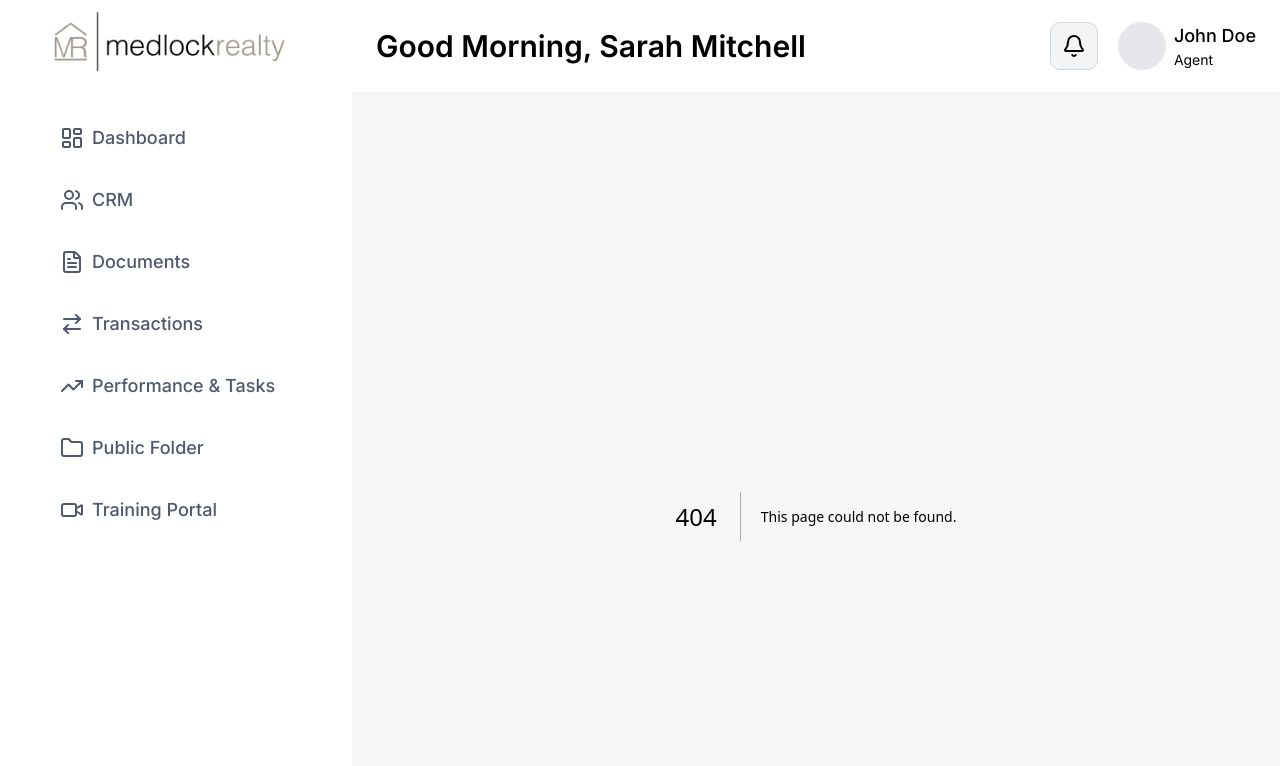
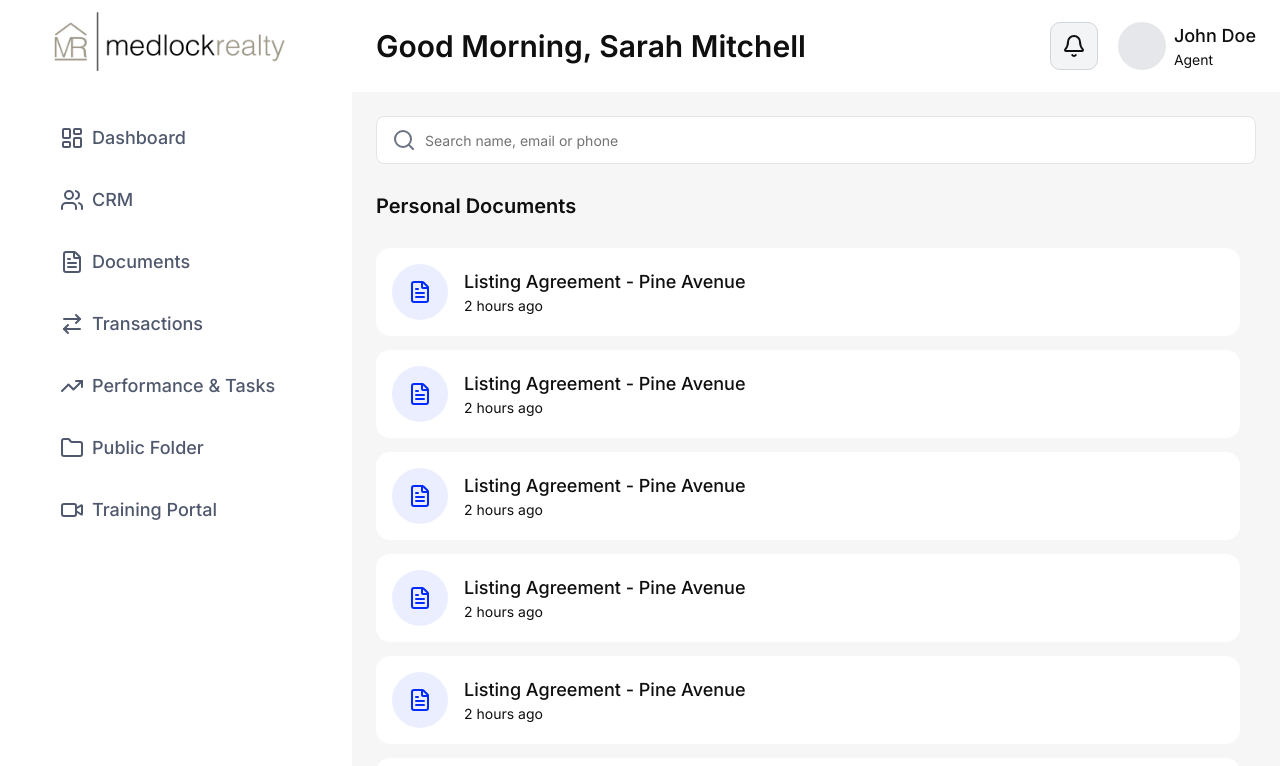
Before and after one commit to Ibrahim-247/elenaferro-agent-dashboard-next-frontend, a Next.js app: page /documents/454 in a window 1280 px wide. Before the commit this address had no page. Shown: the top 766 px of the page. Built offline with nearby package versions, Linux system fonts and the light colour scheme.

Commit message:
document details page

```diff
--- /dev/null
+++ b/src/app/documents/[id]/page.jsx
@@ -0,0 +1,9 @@
+import DocumentDetails from "@/components/DocumentComponent/DocumentDetails";
+
+export default function page() {
+  return (
+    <div>
+      <DocumentDetails />
+    </div>
+  );
+}
--- /dev/null
+++ b/src/components/DocumentComponent/DocumentDetails.jsx
@@ -0,0 +1,41 @@
+"use client";
+import { FileText, Search } from "lucide-react";
+import { useState } from "react";
+import { Input } from "../ui/input";
+
+export default function DocumentDetails() {
+  const [search, setSearch] = useState("");
+  return (
+    <div className="space-y-7">
+      <div className="relative w-full">
+        <Input
+          placeholder="Search name, email or phone"
+          value={search}
+          onChange={(e) => setSearch(e.target.value)}
+          className="w-full h-12 pl-12 bg-white"
+        />
+        <Search className="absolute top-1/2 -translate-y-1/2 left-4 text-gray-500" />
+      </div>
+
+      <h3 className="text-xl font-semibold">Personal Documents</h3>
+      <div className="space-y-3.5 mt-4 h-[calc(100vh-275px)] overflow-auto pr-4">
+        {[...Array(20)].map((_, index) => (
+          <div
+            key={index}
+            className="bg-white p-4 rounded-xl flex items-center gap-4"
+          >
+            <div className="size-14 rounded-full overflow-hidden bg-[#EAEEFF] text-[#002BFF] flex items-center justify-center">
+              <FileText />
+            </div>
+            <div>
+              <h5 className="text-lg font-medium">
+                Listing Agreement - Pine Avenue
+              </h5>
+              <p className="text-sm font-normal">2 hours ago</p>
+            </div>
+          </div>
+        ))}
+      </div>
+    </div>
+  );
+}
--- a/src/components/DocumentComponent/FolderCard.jsx
+++ b/src/components/DocumentComponent/FolderCard.jsx
@@ -1,10 +1,11 @@
 import Image from "next/image";
 import folderBg from "../../assets/folder_bg.png";
 import FolderSvg from "../svg/FolderSvg";
+import Link from "next/link";
 
 export default function FolderCard() {
   return (
-    <div className="w-full h-86 relative">
+    <Link href="/documents/454" className="w-full h-86 relative">
       <div className="absolute top-12 left-15">
         <FolderSvg />
       </div>
@@ -19,6 +20,6 @@ export default function FolderCard() {
           12 files, 502 MB
         </p>
       </div>
-    </div>
+    </Link>
   );
 }
```
